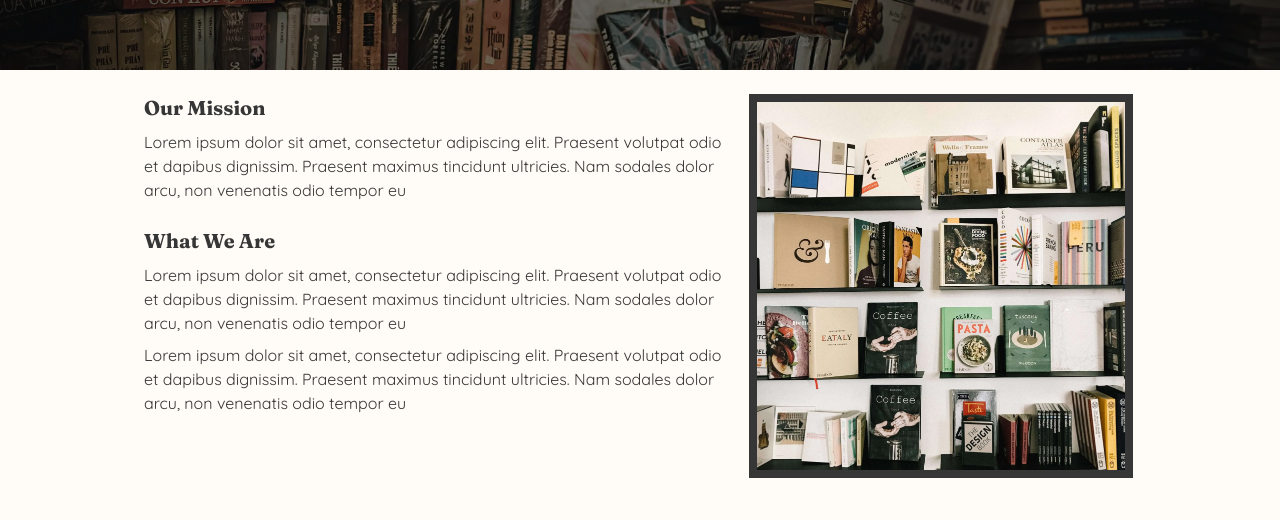
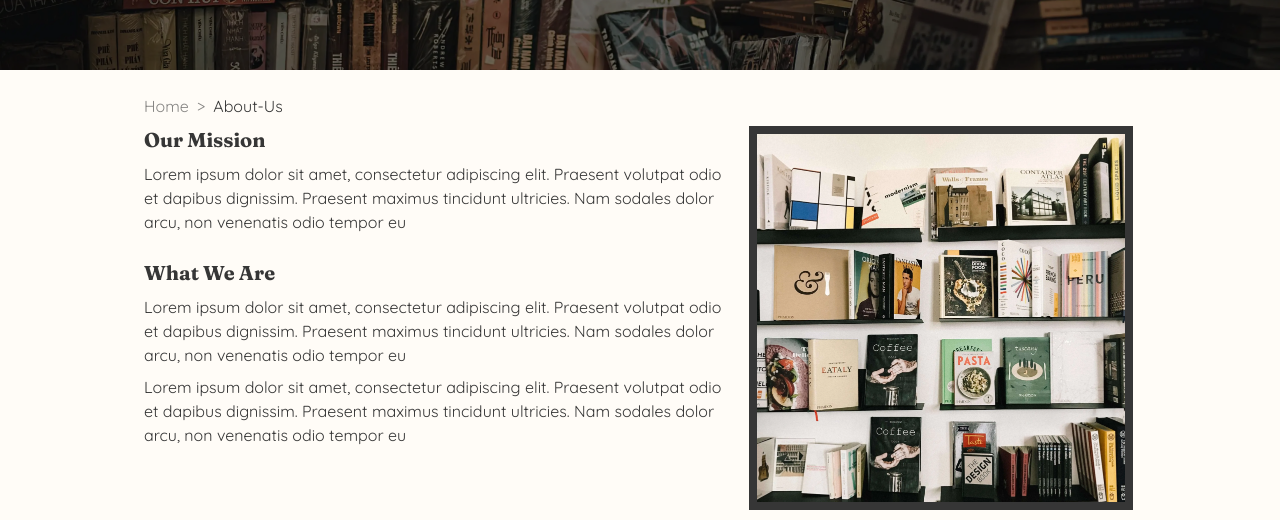
Before and after one commit to high-mountains/next-bookstore, a Next.js app: page /about-us in a window 1280 px wide. Shown: the part 280-800 px from the top of the page. Built offline with nearby package versions, Linux system fonts and the light colour scheme; no server answers.

Commit message:
feat: implement breadcrumb

```diff
--- a/app/(pages)/about-us/page.tsx
+++ b/app/(pages)/about-us/page.tsx
@@ -1,4 +1,5 @@
 import Image from "next/image"
+import Breadcrumb from "@/common-components/Breadcrumb"
 import aboutBanner from "@/public/about.webp"
 import booksCollection from "@/public/books-collection.webp"
 
@@ -16,7 +17,9 @@ export default function Page() {
           About Us
         </h1>
       </div>
-      <main className="padding-x max-width grid gap-4 pt-6 pb-12 md:grid-cols-2 md:grid-rows-3 lg:grid-cols-5 lg:px-20">
+      <main className="padding-x max-width pt-6 lg:px-20">
+        <Breadcrumb />
+        <div className="grid gap-4 pb-12 md:grid-cols-2 md:grid-rows-3 lg:grid-cols-5">
           <section className="lg:col-span-3">
             <h2 className="font-serif text-xl font-bold">Our Mission</h2>
             <p className="my-2 font-sans">
@@ -45,6 +48,7 @@ export default function Page() {
               className="border-8 border-skin-dark md:max-h-96 md:max-w-[24rem]"
             />
           </div>
+        </div>
       </main>
     </>
   )
--- a/app/(pages)/account/page.tsx
+++ b/app/(pages)/account/page.tsx
@@ -1,9 +1,11 @@
 import LoginForm from "./LoginForm"
 import RegisterForm from "./RegisterForm"
+import Breadcrumb from "@/common-components/Breadcrumb"
 
 export default async function Page() {
   return (
     <main className="main-container">
+      <Breadcrumb />
       <h1 className="font-serif text-2xl font-semibold capitalize">
         My Account
       </h1>
--- a/app/(pages)/categories/[category]/page.tsx
+++ b/app/(pages)/categories/[category]/page.tsx
@@ -1,5 +1,6 @@
 import BooksContainer from "./layouts/BooksContainer"
 import { getBooksByCategory } from "app/api"
+import Breadcrumb from "@/common-components/Breadcrumb"
 
 let mockBooks: number[] = []
 for (let index = 1; index < 21; index++) {
@@ -18,6 +19,7 @@ export default async function Page({ params, searchParams }: Props) {
 
   return (
     <main className="main-container">
+      <Breadcrumb />
       <h1 className="font-serif text-2xl font-semibold capitalize">
         {params.category}
       </h1>
--- a/app/(pages)/wishlist/page.tsx
+++ b/app/(pages)/wishlist/page.tsx
@@ -1,3 +1,4 @@
+import Breadcrumb from "@/common-components/Breadcrumb"
 import CaretDownIcon from "@/icons/CaretDownIcon"
 import Link from "next/link"
 import AddAllToCart from "./components/AddAllToCart"
@@ -8,6 +9,7 @@ export default function Page() {
   return (
     <main className="main-container">
       <section>
+        <Breadcrumb />
         <WishlistTitle />
         <div className="my-4">
           <div className="table-wrapper min-h-[18rem] lg:col-span-2">
--- a/app/common/components/Breadcrumb.tsx
+++ b/app/common/components/Breadcrumb.tsx
@@ -1,17 +1,49 @@
+"use client"
+
 import Link from "next/link"
+import { usePathname } from "next/navigation"
+
+const breadcrumbList = [
+  { name: "Categories", href: "/categories" },
+  { name: "Classic", href: "/classic" },
+]
 
 const Breadcrumb = () => {
+  const pathName = usePathname()
+  const breadcrumbList = pathName?.split("/").filter(n => n) || []
+
   return (
-    <nav aria-label="Breadcrumb" className="breadcrumb">
-      <ol className="flex gap-x-2">
-        <li className="after:ml-2 after:content-['>']">
-          <Link href="/">Home</Link>
+    <nav aria-label="Breadcrumb" className="breadcrumb mb-2">
+      <ul className="flex gap-x-2 text-skin-dark">
+        <li className="after:ml-2 after:opacity-60 after:content-['>']">
+          <Link href="/" className="opacity-60 hover:opacity-100">
+            Home
+          </Link>
         </li>
-        <li className="after:ml-2 after:content-['>']">
-          <Link href="/categories">Categories</Link>
-        </li>
-        <li aria-current="page">Classic</li>
-      </ol>
+        {breadcrumbList.map((breadcrumb, index) =>
+          index + 1 === breadcrumbList.length ? (
+            <li
+              key={breadcrumb}
+              aria-current="page"
+              className="capitalize opacity-100"
+            >
+              {breadcrumb}
+            </li>
+          ) : (
+            <li
+              key={breadcrumb}
+              className="after:ml-2 after:opacity-60 after:content-['>']"
+            >
+              <Link
+                href={`/${breadcrumb}`}
+                className="capitalize opacity-60 hover:opacity-100"
+              >
+                {breadcrumb}
+              </Link>
+            </li>
+          )
+        )}
+      </ul>
     </nav>
   )
 }
--- a/app/common/components/CartItems.tsx
+++ b/app/common/components/CartItems.tsx
@@ -2,6 +2,7 @@
 
 import Link from "next/link"
 import Image from "next/image"
+import Breadcrumb from "@/common-components/Breadcrumb"
 import CancelIcon from "@/icons/CancelIcon"
 import CartIcon from "@/icons/CartIcon"
 import CaretDownIcon from "@/icons/CaretDownIcon"
@@ -18,6 +19,7 @@ export default function CartItems() {
 
   return (
     <section className="mb-20 lg:mb-auto">
+      <Breadcrumb />
       <h1 className="font-serif text-xl font-semibold md:text-2xl">My Cart</h1>
       <div className="my-4 lg:grid lg:grid-cols-3 lg:gap-x-6">
         <div className="table-wrapper lg:col-span-2 ">
```
Lines whose indentation alone changed are shown as unchanged.
